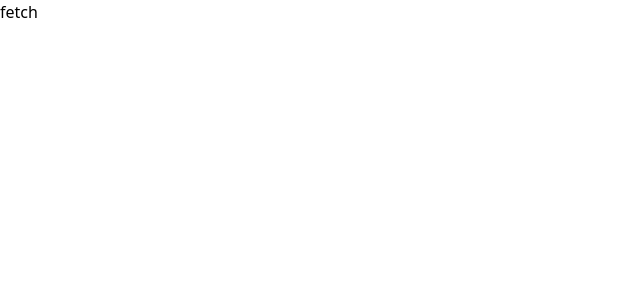
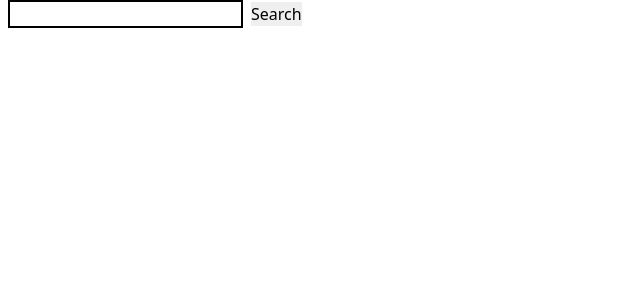
Before and after one commit to dwoodwardgb/pixabay-clone, a React (Create React App) app: page / in a window 1280 px wide. Shown: the top 300 px of the page, without its empty margins (0-640 px from the left). Built offline with nearby package versions, Linux system fonts and the light colour scheme.

Commit message:
Sketch out skeleton of app

```diff
--- a/package.json
+++ b/package.json
@@ -9,6 +9,7 @@
     "@testing-library/user-event": "^12.1.10",
     "react": "^17.0.2",
     "react-dom": "^17.0.2",
+    "react-router-dom": "^5.2.0",
     "react-scripts": "4.0.3",
     "web-vitals": "^1.0.1"
   },
--- a/src/App.js
+++ b/src/App.js
@@ -1,23 +1,19 @@
-import { useEffect, useState } from "react";
-
-const API_KEY = "4272121-59134f1078e603a1211a874d6";
-const URL = `https://pixabay.com/api/?key=${API_KEY}&q=${encodeURIComponent(
-  "red roses"
-)}`;
+import { BrowserRouter as Router, Switch, Route } from "react-router-dom";
+import ImageGallery from "./ImageGallery";
+import ImageDetail from "./ImageDetail";
 
 function App() {
-  const [x, setX] = useState(false);
-
-  useEffect(() => {
-    if (x) {
-      fetch(URL).then((r) => r.json());
-    }
-  }, [x]);
-
   return (
-    <div className="App">
-      <button onClick={() => setX(true)}>fetch</button>
-    </div>
+    <Router>
+      <Switch>
+        <Route path="/" exact>
+          <ImageGallery />
+        </Route>
+        <Route path="/:imageId">
+          <ImageDetail />
+        </Route>
+      </Switch>
+    </Router>
   );
 }
 
--- /dev/null
+++ b/src/ImageDetail.js
@@ -0,0 +1,14 @@
+import { useParams } from "react-router-dom";
+import { useState, useEffect } from "react";
+import { getImage } from "./api";
+
+export default function ImageDetail() {
+  const { imageId } = useParams();
+  const [image, setImage] = useState();
+
+  useEffect(() => {
+    getImage(imageId).then(setImage);
+  }, [setImage, imageId]);
+
+  return <pre>{JSON.stringify(image, null, 2)}</pre>;
+}
--- /dev/null
+++ b/src/ImageGallery.js
@@ -0,0 +1,40 @@
+import { useState } from "react";
+import { Link } from "react-router-dom";
+import { search } from "./api";
+
+export default function ImageGallery() {
+  const [searchText, setSearchText] = useState("");
+  const [images, setImages] = useState([]);
+
+  return (
+    <>
+      <form
+        onSubmit={(e) => {
+          e.preventDefault();
+          search(searchText).then((result) => {
+            setImages(result?.hits || []);
+          });
+        }}
+      >
+        <label htmlFor="search" className="sr-only">
+          Search
+        </label>
+        <input
+          id="search"
+          name="search"
+          value={searchText}
+          onChange={(e) => setSearchText(e.target.value)}
+          className="border-black border-2 mx-2"
+        />
+        <input type="submit" value="Search" />
+      </form>
+      <ul>
+        {images.map((image) => (
+          <li key={image?.id}>
+            <Link to={`/${image?.id}`}>{image?.user}</Link>
+          </li>
+        ))}
+      </ul>
+    </>
+  );
+}
--- /dev/null
+++ b/src/api.js
@@ -0,0 +1,13 @@
+const API_KEY = "4272121-59134f1078e603a1211a874d6";
+
+export function search(term = "red roses") {
+  const URL = `https://pixabay.com/api/?key=${API_KEY}&q=${encodeURIComponent(
+    term
+  )}`;
+  return fetch(URL).then((r) => r.json());
+}
+
+export function getImage(id) {
+  const URL = `https://pixabay.com/api/?key=${API_KEY}&id=${id}`;
+  return fetch(URL).then((r) => r.json());
+}
```
Also changed, not shown: 1 other file (tests, documents, lock files or other folders).
